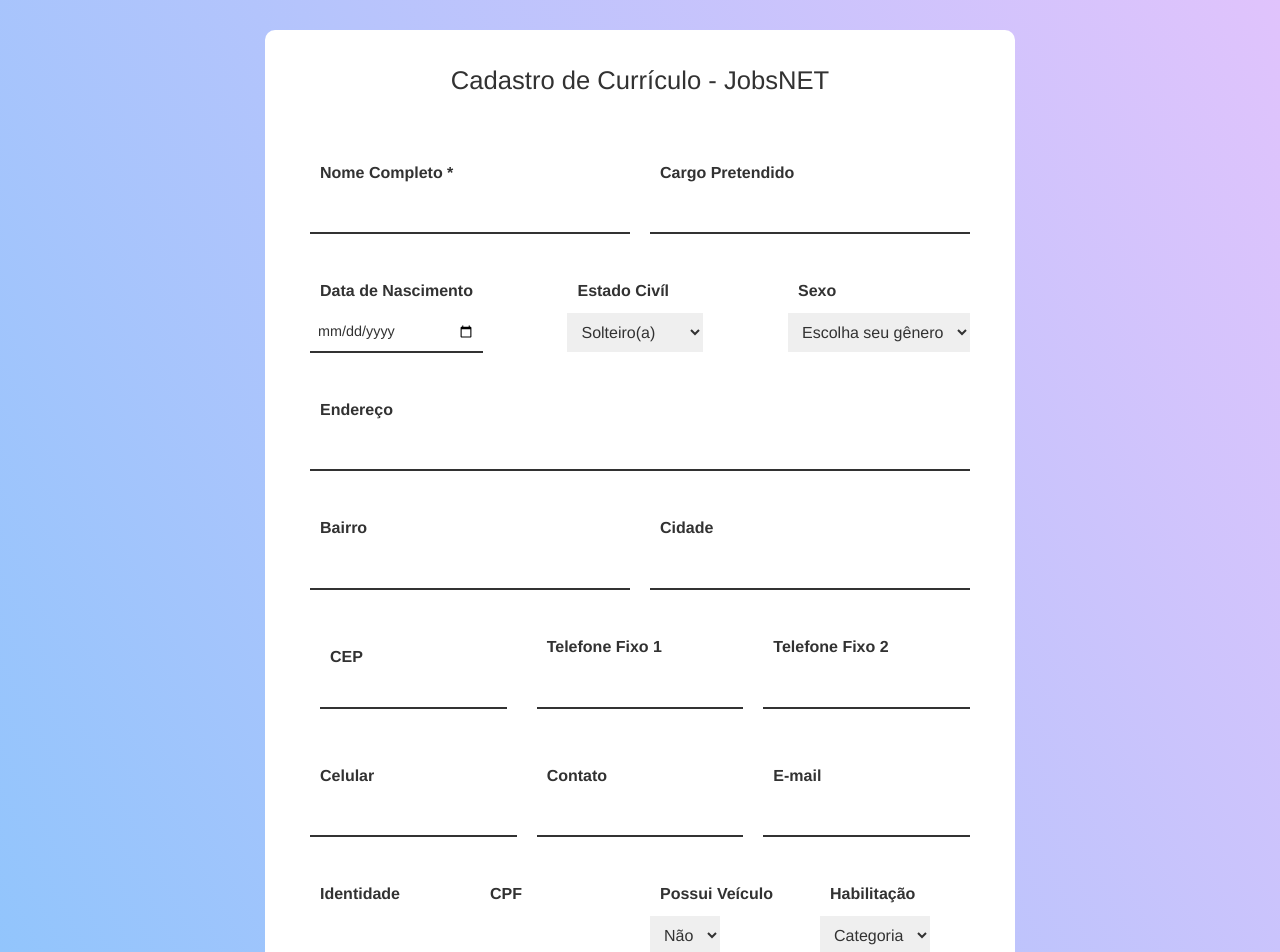
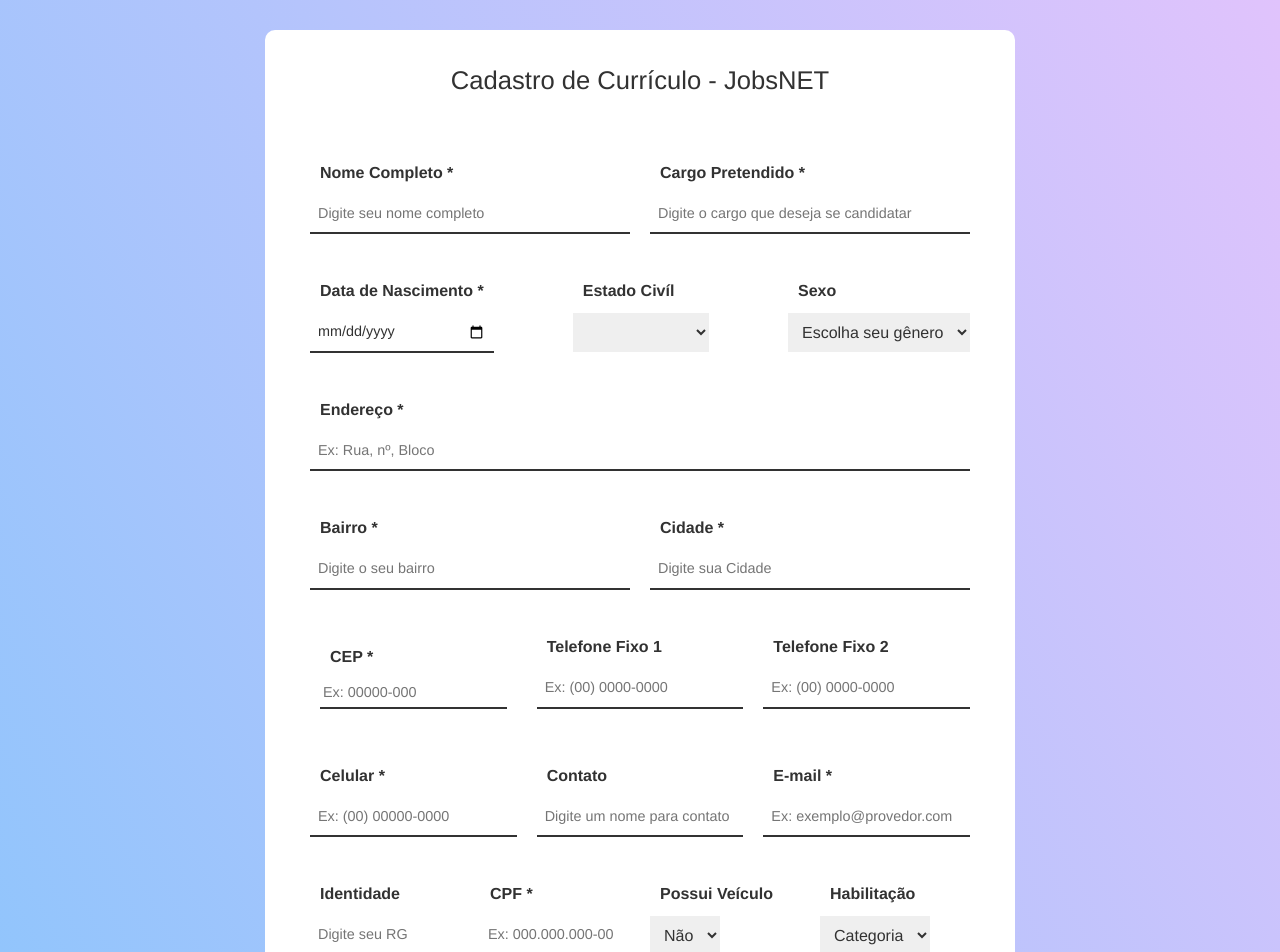
Before and after one commit to gustavomarim/desafio-formulario-gama, a React (Create React App) app: page / in a window 1280 px wide. Shown: the top 952 px of the page. Built offline with nearby package versions, Linux system fonts and the light colour scheme.

Commit message:
Implementação do front c/ o back finalizada

```diff
--- a/package.json
+++ b/package.json
@@ -8,6 +8,7 @@
     "@testing-library/jest-dom": "^5.14.1",
     "@testing-library/react": "^11.2.7",
     "@testing-library/user-event": "^12.8.3",
+    "axios": "^0.21.1",
     "bootstrap": "^5.1.0",
     "cors": "^2.8.5",
     "express": "^4.17.1",
@@ -31,7 +32,7 @@
     "build": "react-scripts build",
     "test": "react-scripts test",
     "eject": "react-scripts eject",
-    "dev": "concurrently --kill-others \"nodemon src/server/MongoDBServer.js\" \"nodemon src/api/trackCep.js\""
+    "dev": "nodemon src/server/MongoDBServer.js"
   },
   "eslintConfig": {
     "extends": [
--- a/src/App.js
+++ b/src/App.js
@@ -1,11 +1,17 @@
-import React, { useState, useEffect } from 'react';
+import React, { useState } from 'react';
 import './App.css';
 import TrackCep from './components/TrackCep';
 import { useForm } from "react-hook-form";
 import * as yup from 'yup';
 import { yupResolver } from '@hookform/resolvers/yup';
+import axios from 'axios';
 
 function App() {
+
+  const [events, setEvents] = useState([]);
+
+  // Seta todos os valores dentro de objetos
+  const [formValues, setFormValues] = useState({})
 
   const schema = yup.object().shape({
     nome: yup.string('Digite um nome válido'), //.required('Campo obrigatório'),
@@ -13,8 +19,8 @@
     dataNasc: yup.string(),
     estadoCivil: yup.string(),
     sexo: yup.string(),
-    endereco: yup.string(),//.required('Campo endereço obrigatório'),
-    bairro: yup.string(),//.required('Campo Bairro obrigatório'),
+    // logradouro: yup.string(),//.required('Campo endereço obrigatório'),
+    // bairro: yup.string(),//.required('Campo Bairro obrigatório'),
     cidade: yup.string('Digite uma cidade válida'),//.min(2, 'Cidade precisa de no mínimo 2 caracteres'),//.required('Campo Cidade obrigatório'),
     cpf: yup.string().matches(/^(\d{3}){2}\d{3}\d{2}$/, 'Digite um CPF válido'),//.required('Campo CPF obrigatório'),
     // telefone1: yup.string('Digite um número de telefone válido'),
@@ -27,40 +33,54 @@
     cep: yup.string(),
     possuiVeiculo: yup.string(),
     categoriaCNH: yup.string(),
-  })
+  });
 
+  // Instancias do Form Hook
   const { register, handleSubmit, formState: { errors } } = useForm({
     resolver: yupResolver(schema),
   });
 
+  // Converte objeto de eventos em Array
   const convertToArray = (obj) => {
     const arr = [obj]
     return arr
   }
 
   const onSubmit = data => {
+    // console.log('dados do onSubmit', data);
+    setFormValues(data);
+  };
 
-    console.log('dados do onSubmit', data);
+  const fetchAddress = async () => {
+    const address = await axios.get(`https://viacep.com.br/ws/${formValues.cep}/json`);
+    const array = convertToArray(formValues.cep);
+    setEvents(array);
+    setFormValues({
+      ...formValues,
+      cidade: `${address.data.localidade}, ${address.data.uf}`,
+      logradouro: address.data.logradouro,
+      bairro: address.data.bairro
+    });
+  };
 
-    fetch(`http://localhost:3001/?cep=${data.cep}`)
-      .then(response => response.json())
-      .then(data => {
-        const array = convertToArray(data)
-        console.log('array', array);
-        setEvents(array)
-      })
-      .catch(error => console.error);
-  }
+  console.log('formvalues completo', formValues);
 
-  const [events, setEvents] = useState([])
+  const createCandidate = async () => {
+    console.log('você está no createCandidate')
+    // mongodb+srv://GustavoDantas:190713@cluster0.bachh.mongodb.net/myFirstDatabase?retryWrites=true&w=majority
+    const user = await axios.post('http://localhost:5000/register', formValues); // post recebe um obj
+    if (user.status === 200) {
+      alert('Funcionou')
+      console.log('Requisição POST realizada com Sucesso!');
+    } else {
+      alert('Não funcionou')
+      console.log('Requisição POST negada!');
+    }
+  };
 
-  // Seta todos os valores dentro de objetos
-  // const [formValues, setFormValues] = useState({})
-
-  // const handleInputChange = (e) => {
-  //   const { name, value } = e.target
-  //   setFormValues({ ...formValues, [name]: value })
-  // }
+  console.log('formvalues endereco', formValues.logradouro);
+  console.log('formvalues bairro', formValues.bairro);
+  console.log('formvalues cidade', formValues.cidade);
 
   return (
 
@@ -71,25 +91,38 @@
 
         <div className="half-box" >
           <label htmlFor="name">Nome Completo *</label>
-          <input {...register("nome")} />
+          <input {...register("nome")} placeholder="Digite seu nome completo" onChange={(e) => {
+            setFormValues({ ...formValues, nome: e.target.value })
+          }} />
           {errors?.nome?.message}
         </div>
 
         <div className="half-box" >
-          <label htmlFor="cargo" >Cargo Pretendido</label>
-          <input {...register("cargoPretendido")} />
+          <label htmlFor="cargo" >Cargo Pretendido *</label>
+          <input {...register("cargoPretendido")} placeholder="Digite o cargo que deseja se candidatar"
+            onChange={(e) => {
+              setFormValues({ ...formValues, cargoPretendido: e.target.value })
+            }} />
           {errors?.cargoPretendido?.message}
         </div>
 
         <div className="dataNascimento">
-          <label htmlFor="nascimento">Data de Nascimento</label>
-          <input {...register("dataNasc")} type="date" />
+          <label htmlFor="nascimento">Data de Nascimento *</label>
+          <input {...register("dataNasc")} type="date"
+            onChange={(e) => {
+              setFormValues({ ...formValues, dataNasc: e.target.value })
+            }} />
           {errors?.dataNasc?.message}
         </div>
 
         <div className="estado-civil">
           <label id="e1stado-civil">Estado Civíl</label>
-          <select {...register("estadoCivil")} name="estadoCivil">
+          <select {...register("estadoCivil")} name="estadoCivil"
+            onChange={(e) => {
+              setFormValues({ ...formValues, estadoCivil: e.target.value })
+            }}
+          >
+            <option value=""></option>
             <option value="solteiro(a)">Solteiro(a)</option>
             <option value="casado(a)">Casado(a)</option>
             <option value="divorciado(a)">Divorciado(a)</option>
@@ -100,7 +133,10 @@
 
         <div className="sexo">
           <label >Sexo</label>
-          <select {...register("sexo")} name="sexo" >
+          <select {...register("sexo")} name="sexo"
+            onChange={(e) => {
+              setFormValues({ ...formValues, sexo: e.target.value })
+            }} >
             <option >Escolha seu gênero</option>
             <option value="masculino">Masculino</option>
             <option value="feminino">Feminino</option>
@@ -110,27 +146,47 @@
         </div>
 
         <div className="full-box" >
-          <label>Endereço</label>
-          <input {...register("endereco")} />
-          {errors?.endereco?.message}
+          <label>Endereço *</label>
+          <input {...register("logradouro")}
+            placeholder="Ex: Rua, nº, Bloco"
+            value={formValues.logradouro}
+            onChange={(e) => {
+              setFormValues({ ...formValues, logradouro: e.target.value })
+            }} />
+          {errors?.logradouro?.message}
         </div>
 
         <div className="half-box" >
-          <label >Bairro</label>
-          <input {...register("bairro")} />
+          <label >Bairro *</label>
+          <input {...register("bairro")}
+            placeholder="Digite o seu bairro"
+            value={formValues.bairro}
+            onChange={(e) => {
+              setFormValues({ ...formValues, bairro: e.target.value })
+            }} />
           {errors?.bairro?.message}
         </div>
 
         <div className="half-box" >
-          <label >Cidade</label>
-          <input {...register("cidade")} />
+          <label >Cidade *</label>
+          <input {...register("cidade")}
+            placeholder="Digite sua Cidade"
+            value={formValues.cidade}
+            onChange={(e) => {
+              setFormValues({ ...formValues, cidade: e.target.value })
+            }} />
           {errors?.cidade?.message}
         </div>
 
         <div className="triple-box">
           <div className="form-group">
-            <label >CEP</label>
-            <input {...register("cep")} id="cep" />
+            <label >CEP *</label>
+            <input {...register("cep")}
+              id="cep" placeholder="Ex: 00000-000"
+              onBlur={() => fetchAddress()}
+              onChange={(e) => {
+                setFormValues({ ...formValues, cep: e.target.value })
+              }} />
             <TrackCep events={events} />
             {errors?.cep?.message}
           </div>
@@ -138,31 +194,46 @@
 
         <div className="triple-box">
           <label >Telefone Fixo 1</label>
-          <input {...register("telefone1")} />
+          <input {...register("telefone1")} placeholder="Ex: (00) 0000-0000"
+            onChange={(e) => {
+              setFormValues({ ...formValues, telefone1: e.target.value })
+            }} />
           {errors?.telefone1?.message}
         </div>
 
         <div className="triple-box">
           <label >Telefone Fixo 2</label>
-          <input {...register("telefone2")} />
+          <input {...register("telefone2")} placeholder="Ex: (00) 0000-0000"
+            onChange={(e) => {
+              setFormValues({ ...formValues, telefone2: e.target.value })
+            }} />
           {errors?.telefone2?.message}
         </div>
 
         <div className="triple-box">
-          <label >Celular</label>
-          <input {...register("celular")} />
+          <label >Celular *</label>
+          <input {...register("celular")} placeholder="Ex: (00) 00000-0000"
+            onChange={(e) => {
+              setFormValues({ ...formValues, celular: e.target.value })
+            }} />
           {errors?.celular?.message}
         </div>
 
         <div className="triple-box">
           <label >Contato</label>
-          <input {...register("contato")} />
+          <input {...register("contato")} placeholder="Digite um nome para contato"
+            onChange={(e) => {
+              setFormValues({ ...formValues, contato: e.target.value })
+            }} />
           {errors?.contato?.message}
         </div>
 
         <div className="triple-box">
-          <label htmlFor="email">E-mail</label>
-          <input {...register("email")} />
+          <label htmlFor="email">E-mail *</label>
+          <input {...register("email")} placeholder="Ex: exemplo@provedor.com"
+            onChange={(e) => {
+              setFormValues({ ...formValues, email: e.target.value })
+            }} />
           {errors?.email?.message}
         </div>
 
@@ -170,19 +241,28 @@
 
         <div className="quarter-box">
           <label htmlFor="identidade">Identidade</label>
-          <input {...register("identidade")} />
+          <input {...register("identidade")} placeholder="Digite seu RG"
+            onChange={(e) => {
+              setFormValues({ ...formValues, identidade: e.target.value })
+            }} />
           {errors?.identidade?.message}
         </div>
 
         <div className="quarter-box">
-          <label >CPF</label>
-          <input {...register("cpf")} />
+          <label >CPF *</label>
+          <input {...register("cpf")} placeholder="Ex: 000.000.000-00"
+            onChange={(e) => {
+              setFormValues({ ...formValues, cpf: e.target.value })
+            }} />
           {errors?.cpf?.message}
         </div>
 
         <div className="quarter-box" >
           <label id="veiculo">Possui Veículo</label>
-          <select {...register("possuiVeiculo")} name="possuiVeiculo" >
+          <select {...register("possuiVeiculo")} name="possuiVeiculo"
+            onChange={(e) => {
+              setFormValues({ ...formValues, possuiVeiculo: e.target.value })
+            }} >
             <option value="nao">Não</option>
             <option value="sim">Sim</option>
           </select>
@@ -191,7 +271,10 @@
 
         <div className="quarter-box" >
           <label id="veiculo">Habilitação</label>
-          <select {...register("categoriaCNH")} name="categoriaCNH" >
+          <select {...register("categoriaCNH")} name="categoriaCNH"
+            onChange={(e) => {
+              setFormValues({ ...formValues, categoriaCNH: e.target.value })
+            }}>
             <option value="categoria-vazia">Categoria</option>
             <option value="categoria-a">A</option>
             <option value="categoria-b">B</option>
@@ -203,7 +286,8 @@
         </div>
 
         <div className="full-box">
-          <input type="submit" id="btn-submit" value="Registrar" />
+          <input type="submit" id="btn-submit" value="Registrar"
+            onClick={() => createCandidate()} />
         </div>
 
       </form>
@@ -212,23 +296,3 @@
 }
 
 export default App;
-
-
-  // const handleeSubmit = e => {
-  //   e.preventDefault()
-  //   const formData = new FormData(e.target)
-  //   const data = Object.fromEntries(formData) // Obj com todos os dados do form
-
-  //   console.log('handleeSubmit', data);
-
-  //   fetch(`http://localhost:3001/?cep=${data.cep}`)
-  //     .then(response => response.json())
-  //     .then(data => {
-  //       const array = convertToArray(data)
-  //       console.log(array);
-  //       setEvents(array)
-  //     })
-  //     .catch(error => console.error)
-  // }
-
-  // console.log('formValues', formValues);
--- a/src/components/TrackCep.js
+++ b/src/components/TrackCep.js
@@ -6,9 +6,9 @@
     if (!events || events.length === 0) return null
     return (
         <>
-            <p><strong>CEP encontrado!</strong></p>
+            <p>CEP encontrado!</p>
         </>
-    )
+    );
 };
 
 export default TrackCep;
--- a/src/controllers/CandidateController.js
+++ b/src/controllers/CandidateController.js
@@ -10,7 +10,7 @@
             dataNasc,
             estadoCivil,
             sexo,
-            endereco,
+            logradouro,
             bairro,
             cidade,
             cpf,
@@ -33,7 +33,7 @@
         newCandidate.dataNasc = dataNasc;
         newCandidate.estadoCivil = estadoCivil;
         newCandidate.sexo = sexo;
-        newCandidate.endereco = endereco;
+        newCandidate.logradouro = logradouro;
         newCandidate.bairro = bairro;
         newCandidate.cidade = cidade;
         newCandidate.cpf = cpf;
--- a/src/server/MongoDBServer.js
+++ b/src/server/MongoDBServer.js
@@ -5,12 +5,14 @@
 const swaggerDocs = require('../swagger.json')
 const routes = require('../routes')
 const app = express();
+const cors = require('cors');
 
 mongoose.connect('mongodb+srv://GustavoDantas:190713@cluster0.bachh.mongodb.net/myFirstDatabase?retryWrites=true&w=majority', {
     useNewUrlParser: true,
     useCreateIndex: true
 });
 
+app.use(cors());
 app.use(express.json());
 app.use('/docs', swaggerUI.serve, swaggerUI.setup(swaggerDocs));
 app.use(routes);
--- a/src/swagger.json
+++ b/src/swagger.json
@@ -39,7 +39,7 @@
                                     "sexo": {
                                         "type": "string"
                                     },
-                                    "endereco": {
+                                    "logradouro": {
                                         "type": "string"
                                     },
                                     "bairro": {
@@ -89,7 +89,7 @@
                                     "dataNasc": "1995/07/04",
                                     "estadoCivil": "Solteiro",
                                     "sexo": "Masculino",
-                                    "endereco": "Travessa Oceano",
+                                    "logradouro": "Travessa Oceano",
                                     "bairro": "Jardim São Savério",
                                     "cidade": "SP",
                                     "cpf": "00000000000",
```
Also changed, not shown: src/models/Candidate.js (+9 -9 lines), src/validations/Validations.js (added), 1 other file (tests, documents, lock files or other folders).
